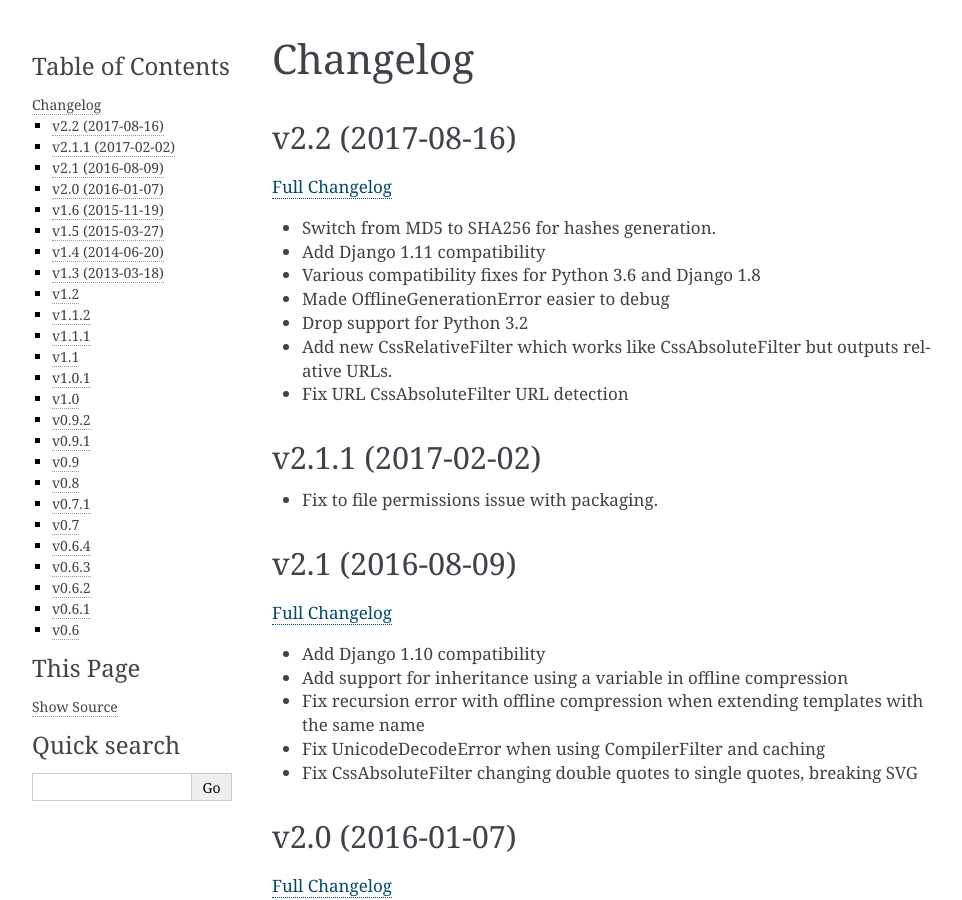
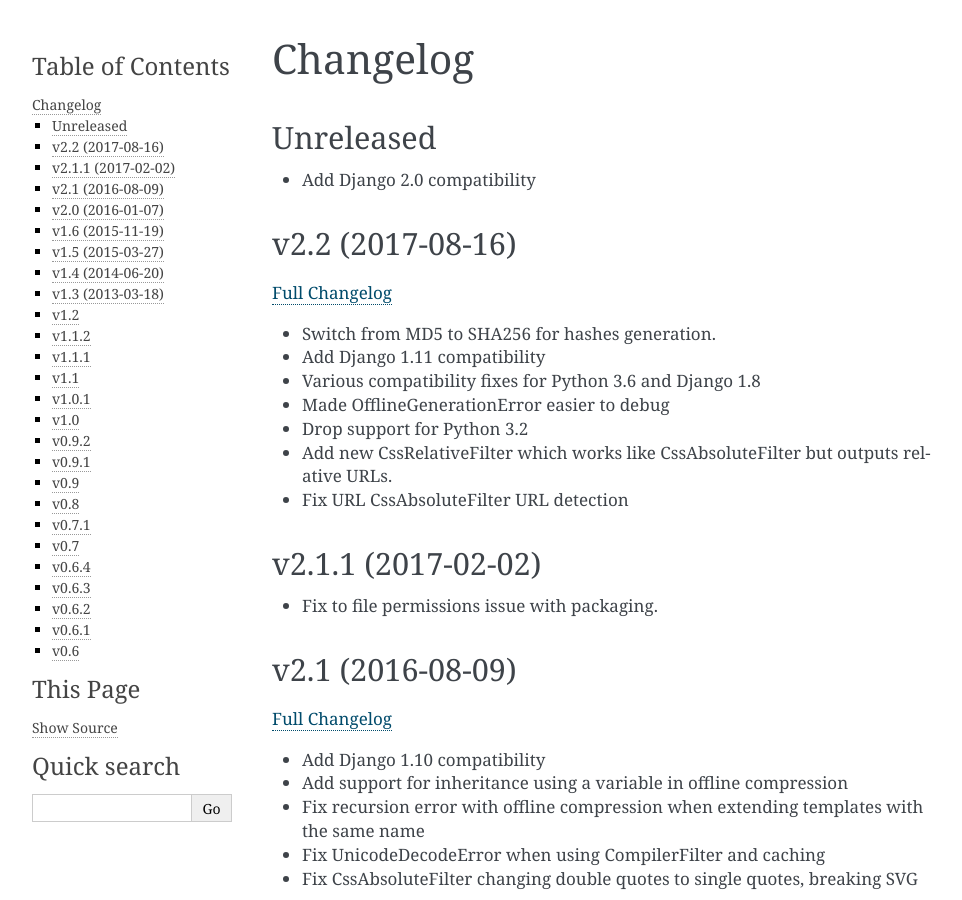
Before and after one commit to django-compressor/django-compressor, a Sphinx documentation site: the page built from docs/changelog.txt, in a window 1280 px wide and 900 px high. Shown: the whole window, without its empty margins (148-1110 px from the left). Built offline with Sphinx 7.4.7, drawn with Linux system fonts in a browser that asks for light colours.

Commit message:
Add django 2.0 to the build matrix

```diff
--- a/docs/changelog.txt
+++ b/docs/changelog.txt
@@ -1,5 +1,10 @@
 Changelog
 =========
+
+Unreleased
+-------------------
+
+- Add Django 2.0 compatibility
 
 v2.2 (2017-08-16)
 -------------------
--- a/setup.py
+++ b/setup.py
@@ -137,6 +137,7 @@ setup(
         'Programming Language :: Python :: 3.3',
         'Programming Language :: Python :: 3.4',
         'Programming Language :: Python :: 3.5',
+        'Programming Language :: Python :: 3.6',
         'Topic :: Internet :: WWW/HTTP',
     ],
     zip_safe=False,
```
Also changed, not shown: .travis.yml, 1 other file.
